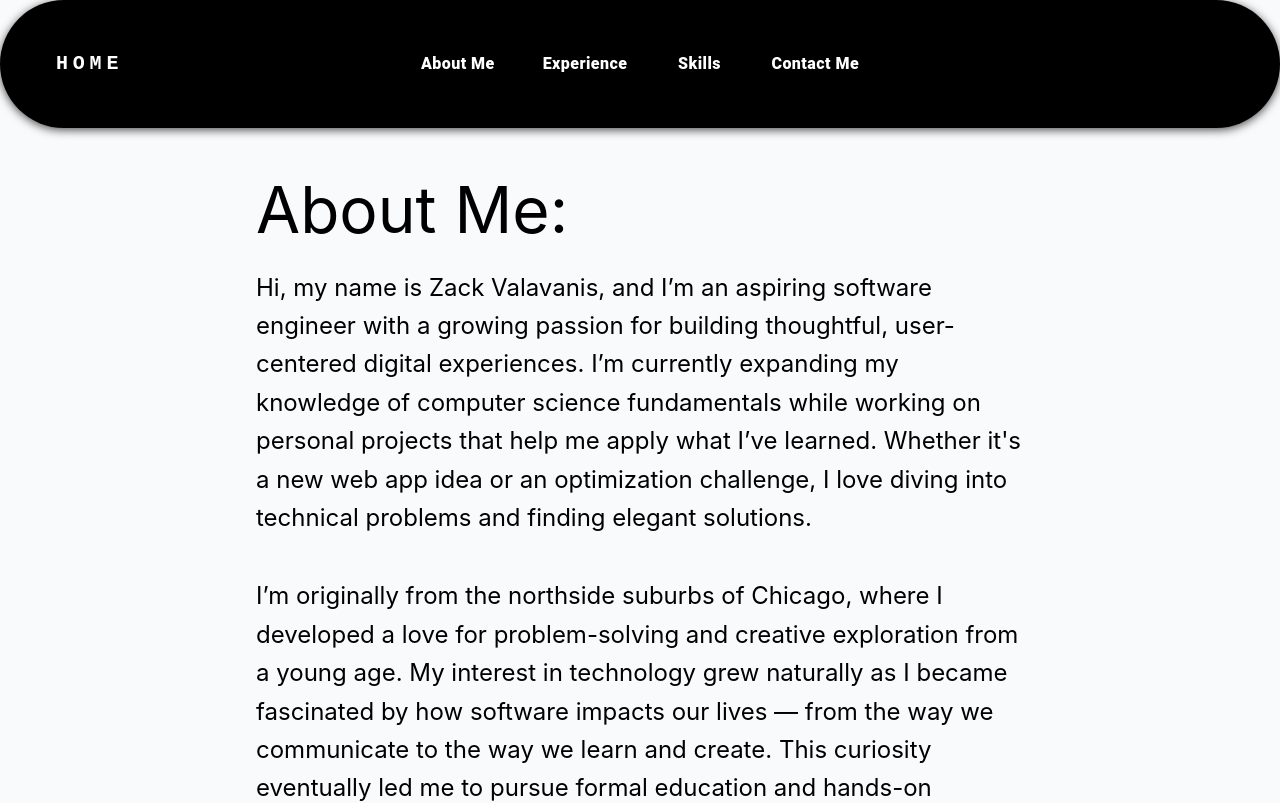
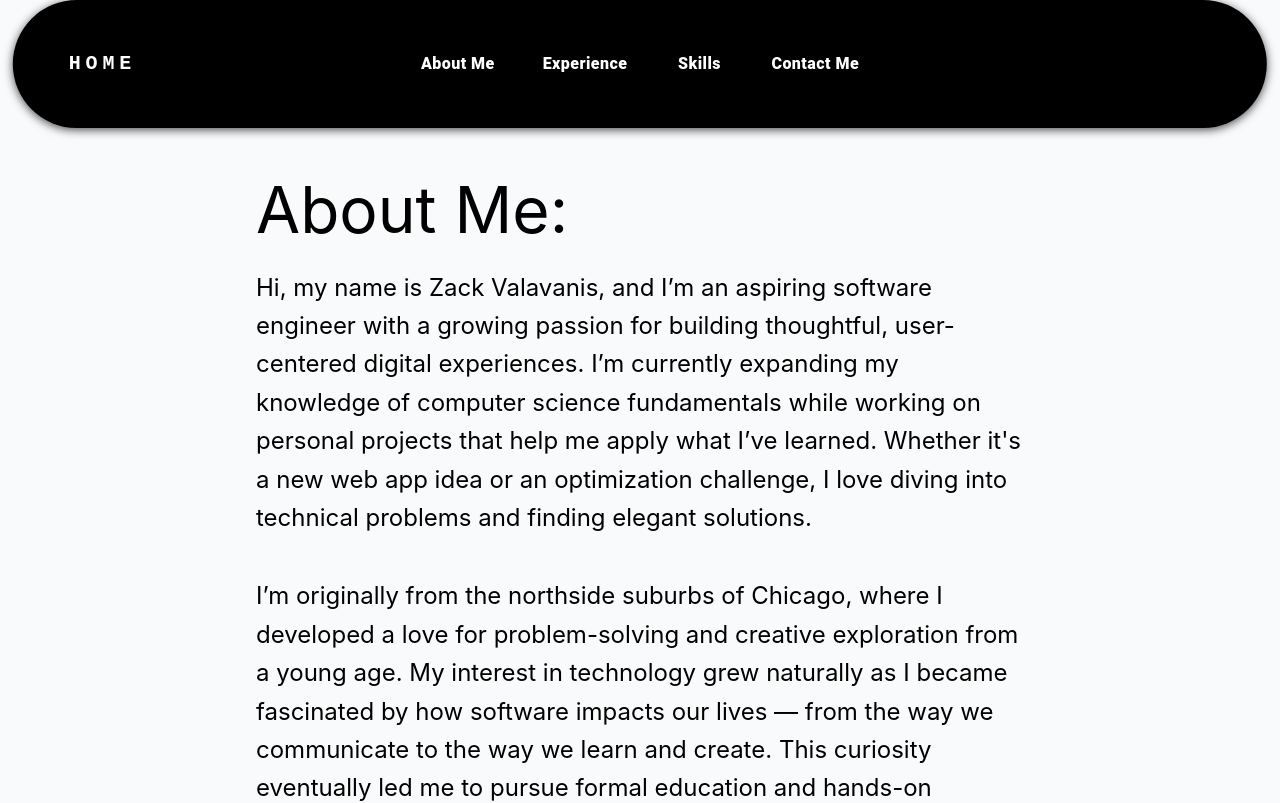
Before and after one commit to zackvalavanis/MyPortfolio, a React (Vite) app: page /about-me in a window 1280 px wide. Shown: the top 803 px of the page. Built offline with nearby package versions, Linux system fonts and the light colour scheme.

Commit message:
iphone styling

```diff
--- a/src/pages/Header/Navbar.tsx
+++ b/src/pages/Header/Navbar.tsx
@@ -53,7 +53,10 @@ export function NavBar() {
       sx={{
         position: "fixed",
         top: isSticky ? 0 : "-200px",
-        width: "100%",
+        width: isMobile ? "100%" : "98%",
+        left: isMobile ? 0 : "50%",      // <-- center horizontally
+        transform: isMobile ? "none" : "translateX(-50%)",
+        paddingTop: "env(safe-area-inset-top)",
         backgroundColor: "black",
         borderRadius: isMobile ? 0 : "200px",
         height: isMobile ? "6rem" : "8rem",
```
